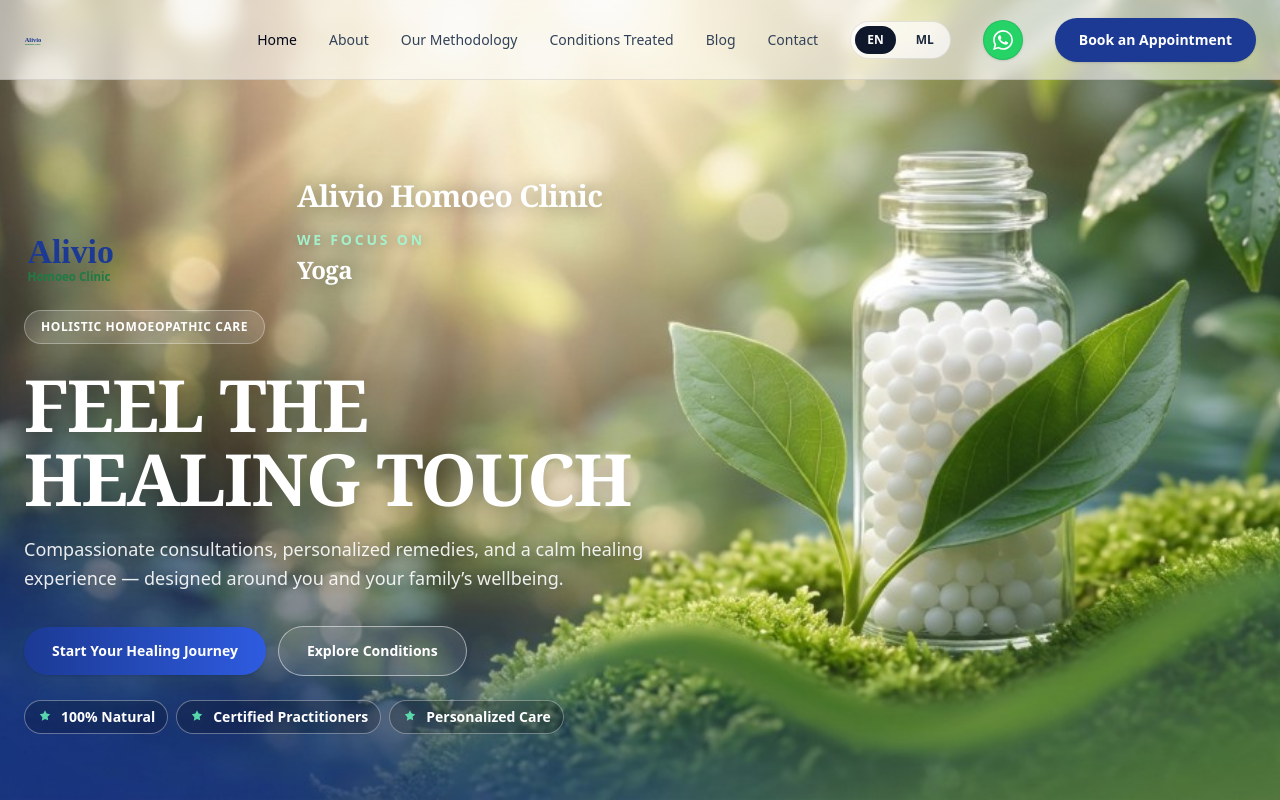
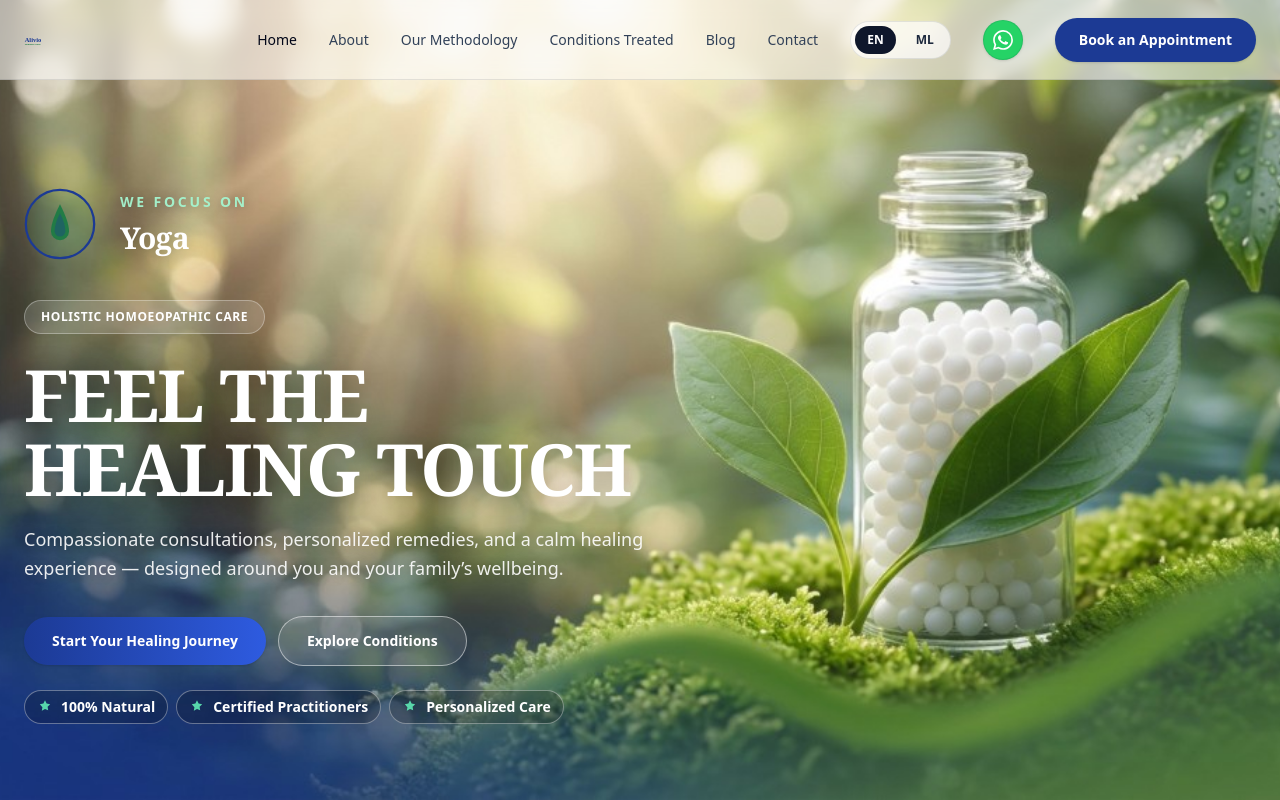
Before and after one commit to auralislabs2025/alivio-clinic, a React (Vite) app: page / in a window 1280 px wide. Shown: the top 800 px of the page. Built offline with nearby package versions, Linux system fonts and the light colour scheme.

Commit message:
banner image changed

```diff
--- a/src/components/HeroTaglineSlider.jsx
+++ b/src/components/HeroTaglineSlider.jsx
@@ -16,17 +16,13 @@
   }, [slides.length]);
 
   return (
-    <div
-      className="mt-4 min-h-[2.75rem] sm:min-h-[3.25rem]"
-      aria-live="polite"
-      aria-atomic="true"
-    >
-      <p className="text-sm font-semibold uppercase tracking-[0.2em] text-emerald-200/95 [text-shadow:0_1px_12px_rgba(0,0,0,0.35)]">
+    <div className="min-h-[3rem] sm:min-h-[3.25rem]" aria-live="polite" aria-atomic="true">
+      <p className="text-xs font-semibold uppercase tracking-[0.18em] text-emerald-200/95 [text-shadow:0_1px_12px_rgba(0,0,0,0.35)] sm:text-sm sm:tracking-[0.2em]">
         {t.hero.taglineLabel}
       </p>
       <p
         key={i}
-        className="mt-1 font-serif text-2xl font-bold tracking-tight text-white [text-shadow:0_2px_20px_rgba(0,0,0,0.4)] motion-safe:animate-[heroTagline_0.6s_ease-out]"
+        className="mt-2 font-serif text-2xl font-bold tracking-tight text-white [text-shadow:0_2px_20px_rgba(0,0,0,0.4)] motion-safe:animate-[heroTagline_0.6s_ease-out] sm:text-3xl"
         style={{ animationFillMode: 'both' }}
       >
         {slides[i]}
--- a/src/config/clinicInfo.js
+++ b/src/config/clinicInfo.js
@@ -9,4 +9,6 @@
   instagramHandle: '@aliviohomoeo',
   /** Replace `public/alivio-logo.svg` with your `ALIVIO_1 (1).svg` artwork if you prefer. */
   logoSvg: '/alivio-logo.svg',
+  /** Text-free mark for the hero banner (avoids duplicating the wordmark). */
+  logoMark: '/alivio-mark.svg',
 };
--- a/src/i18n/translations.js
+++ b/src/i18n/translations.js
@@ -17,7 +17,6 @@
     },
     hero: {
       pill: 'Holistic homoeopathic care',
-      clinicName: 'Alivio Homoeo Clinic',
       taglineLabel: 'We focus on',
       taglineSlides: ['Homoeopathy', 'Yoga', 'Mental Wellness'],
       h1: 'FEEL THE HEALING TOUCH',
@@ -257,9 +256,8 @@
     },
     hero: {
       pill: 'ഹോളിസ്റ്റിക് ഹോമിയോ ചികിത്സ',
-      clinicName: 'അലിവിയോ ഹോമിയോ ക്ലിനിക്',
       taglineLabel: 'ഞങ്ങളുടെ ശ്രദ്ധ',
-      taglineSlides: ['ഹോമിയോപതി', 'യോഗം', 'മാനസിക ആരോഗ്യം'],
+      taglineSlides: ['ഹോമിയോപതി', 'യോഗ', 'മാനസിക ആരോഗ്യം'],
       h1: 'FEEL THE HEALING TOUCH',
       subtitle:
         'കരുണയോടെ നടത്തുന്ന കൗൺസലിംഗും വ്യക്തിഗത മരുന്നുകളും ശാന്തമായ പരിചരണാനുഭവവും — നിങ്ങളുടെ കുടുംബത്തിന്റെ ആരോഗ്യം മുൻനിർത്തി.',
@@ -393,7 +391,7 @@
     },
     wellnessSlider: {
       eyebrow: 'ഞങ്ങളുടെ ശ്രദ്ധ മേഖലകൾ',
-      title: 'ഹോമിയോപതി, യോഗം, മാനസിക ആരോഗ്യം',
+      title: 'ഹോമിയോപതി, യോഗ, മാനസിക ആരോഗ്യം',
       subtitle:
         'വ്യക്തിഗത മരുന്നുകൾ, മനസ്സിനെ ശാന്തമാക്കുന്ന ചലനം, വൈകാരിക ആരോഗ്യം — നിങ്ങളുടെയും കുടുംബത്തിന്റെയും പിന്തുണയ്ക്കായി ഒന്നിച്ച്.',
       prevAria: 'മുമ്പത്തെ സ്ലൈഡ്',
@@ -417,7 +415,7 @@
         },
         {
           id: 'yoga',
-          title: 'യോഗം',
+          title: 'യോഗ',
           subtitle:
             'നഴ്സാരമായ യോഗ അഭ്യാസം ഹോമിയോ പരിചരണത്തെ സഹായിച്ച് ശാന്തതയും ലാഘവവും ആരോഗ്യം മുഴുവൻ മെച്ചപ്പെടുത്താം.',
           bullets: [
--- a/src/pages/Home.jsx
+++ b/src/pages/Home.jsx
@@ -45,20 +45,17 @@
       >
         <div className="mx-auto flex min-h-svh max-w-7xl items-center px-6 pt-24 md:pt-28">
           <div className="max-w-2xl rounded-2xl bg-black/25 p-6 text-center shadow-lg md:rounded-none md:bg-transparent md:p-0 md:text-left md:shadow-none">
-            <div className="mb-6 flex flex-col items-center gap-4 md:flex-row md:items-end md:justify-start md:gap-6">
+            <div className="mb-8 flex flex-col items-center gap-5 sm:flex-row sm:items-center sm:justify-start sm:gap-6 md:mb-10">
               <img
-                src={CLINIC.logoSvg}
+                src={CLINIC.logoMark}
                 alt=""
-                width={200}
-                height={56}
-                className="h-14 w-auto shrink-0 md:h-16"
+                width={80}
+                height={80}
+                className="h-16 w-16 shrink-0 sm:h-[4.5rem] sm:w-[4.5rem]"
                 loading="eager"
                 decoding="async"
               />
-              <div className="w-full text-center md:text-left">
-                <p className="font-serif text-2xl font-bold tracking-tight text-white [text-shadow:0_2px_20px_rgba(0,0,0,0.4)] sm:text-3xl">
-                  {t.hero.clinicName}
-                </p>
+              <div className="w-full min-w-0 text-center sm:flex-1 sm:text-left">
                 <HeroTaglineSlider />
               </div>
             </div>
```
Also changed, not shown: public/alivio-mark.svg (added).
